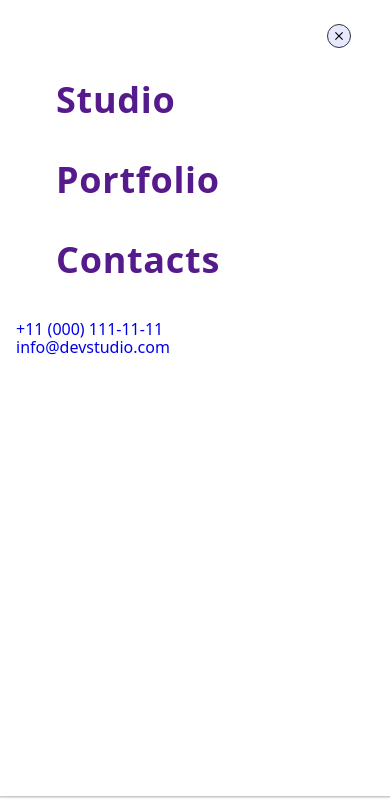
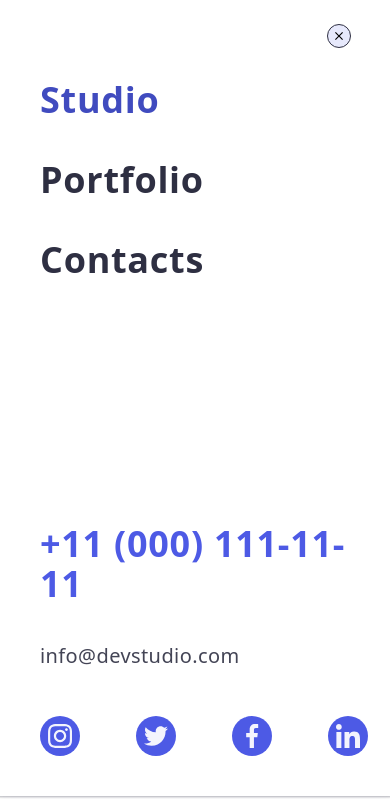
Before and after one commit to chester669/goit-markup-hw-07, a plain HTML site: page index.html in a window 390 px wide. Shown: the top 799 px of the page. Drawn offline with nearby package versions, Linux system fonts and the light colour scheme.

Commit message:
menu-mobile

```diff
--- a/css/styles.css
+++ b/css/styles.css
@@ -635,9 +635,9 @@ screen and (min-resolution: 2dppx) and (max-width: 767px) {
     padding: 100px 0;
 }
 
-.sm-icons {
+/* .sm-icons {
     display: flex;
-}
+} */
 
 @media screen and (max-width: 767px) {
     .footer-logo {
@@ -1120,9 +1120,12 @@ screen and (min-resolution: 2dppx) and (max-width: 767px) {
     background: #FFFFFF;
     box-shadow: 0px 2px 1px rgba(46, 47, 66, 0.08), 0px 1px 1px rgba(46, 47, 66, 0.16), 0px 1px 6px rgba(46, 47, 66, 0.08);
 }
+
 .mobile-modal-header {
     position: relative;
+    padding: 40px;
 }
+
 .mobile-close-btn {
     position: absolute;
     top: 24px;
@@ -1138,10 +1141,21 @@ screen and (min-resolution: 2dppx) and (max-width: 767px) {
     background: #E7E9FC;
 
 }
+
 .mobile-nav-list {
-    padding-top: 80px;
-    padding-left: 40px;
+    padding-top: 40px;
 }
+
+.studio-link {
+    color: #404BBF;
+}
+
+.contacts-link,
+.portfolio-link {
+    color: #2E2F42;
+
+}
+
 .mobile-nav {
     font-weight: 700;
     font-size: 36px;
@@ -1153,3 +1167,59 @@ color: #2E2F42;
 
 
 }
+
+.mobile-data-info-phone {
+    font-weight: 700;
+    font-size: 36px;
+    line-height: 1.11;
+    letter-spacing: 0.02em;
+    text-transform: capitalize;
+    color: #4D5AE5;
+
+
+}
+
+.mobile-phone {
+    margin-top: 244px;
+}
+
+.mobile-mail {
+    margin-top: 40px;
+}
+
+.mobile-data-info-mail {
+    font-weight: 500;
+    font-size: 20px;
+    line-height: 1.2;
+    letter-spacing: 0.02em;
+    color: #434455;
+}
+
+.mobile-media-container {
+    margin-top: 48px;
+
+}
+
+.mobile-media {
+    display: flex;
+    column-gap: 56px;
+}
+
+.media-list {
+    width: 40px;
+    height: 40px;
+}
+
+.medial-link {
+    display: flex;
+    justify-content: center;
+    align-items: center;
+    width: 40px;
+    height: 40px;
+    background: #4D5AE5;
+    border-radius: 50%;
+}
+
+.mobile-media-icon {
+    fill: #F4F4FD;
+}
--- a/index.html
+++ b/index.html
@@ -64,6 +64,7 @@
           </ul>
         </address>
       </div>
+      <!-- menu mobile phone -->
       <div class="mobile-backdrop-header">
         <div class="mobile-modal-header container">
           <button type="button" class="mobile-close-btn">
@@ -75,23 +76,74 @@
             </svg>
           </button>
           <ul class="mobile-nav-list list">
-          <li class="mobile-nav"><a href="" class="mobile-nav-link link">Studio</a></li>
-          <li class="mobile-nav"><a href="" class="mobile-nav-lin link">Portfolio</a></li>
-          <li class="mobile-nav"><a href="" class="mobile-nav-link link">Contacts</a></li>
+            <li class="mobile-nav">
+              <a href="" class="mobile-nav-link studio-link link">Studio</a>
+            </li>
+            <li class="mobile-nav">
+              <a href="" class="mobile-nav-link portfolio-link link">Portfolio</a>
+            </li>
+            <li class="mobile-nav">
+              <a href="" class="mobile-nav-link contacts-link link">Contacts</a>
+            </li>
           </ul>
           <ul class="mobile-modal-contacts list">
-          <li class="mobile-contact-data">
-            <a class="mobile-data-info link" href="tel:+110001111111"
+            <li class="mobile-contact-data mobile-phone">
+              <a class="mobile-data-info-phone link" href="tel:+110001111111"
                 >+11 (000) 111-11-11</a
               >
             </li>
-          <li class="mobile-contact-data">
-            <a class="mobile-data-info link" href="mailto:info@devstudio.com"
+            <li class="mobile-contact-data mobile-mail">
+              <a
+                class="mobile-data-info-mail link"
+                href="mailto:info@devstudio.com"
                 >info@devstudio.com</a
               >
             </li>
-
           </ul>
+          <div class="mobile-media-container">
+          <ul class="mobile-media list">
+            <li class="media-list">
+              <a href="" class="medial-link">
+                <svg class="media-icons" width="24" height="24">
+                  <use
+                    class="mobile-media-icon"
+                    href="./images/icons.svg#icon-instagram"
+                  ></use>
+                </svg>
+              </a>
+            </li>
+            <li class="media-list">
+              <a href="" class="medial-link">
+                <svg class="media-icons" width="24" height="24">
+                  <use
+                    class="mobile-media-icon"
+                    href="./images/icons.svg#icon-twitter"
+                  ></use>
+                </svg>
+              </a>
+            </li>
+            <li class="media-list">
+              <a href="" class="medial-link">
+                <svg class="media-icons" width="24" height="24">
+                  <use
+                    class="mobile-media-icon"
+                    href="./images/icons.svg#icon-facebook"
+                  ></use>
+                </svg>
+              </a>
+            </li>
+            <li class="media-list">
+              <a href="" class="medial-link">
+                <svg class="media-icons" width="24" height="24">
+                  <use
+                    class="mobile-media-icon"
+                    href="./images/icons.svg#icon-linkedin"
+                  ></use>
+                </svg>
+              </a>
+            </li>
+          </ul>
+        </div>
         </div>
       </div>
     </header>
```
Lines whose indentation alone changed are shown as unchanged.
